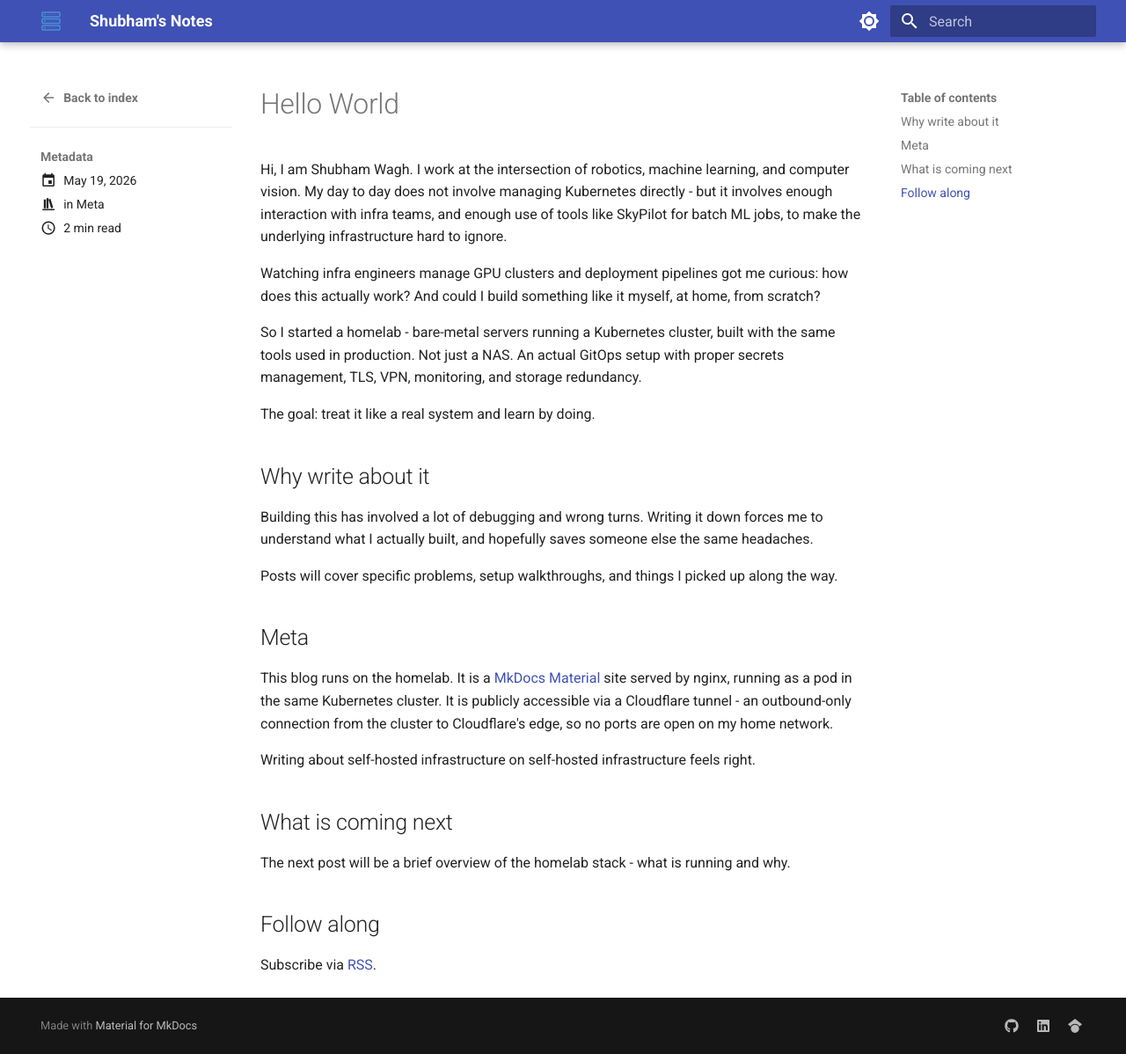
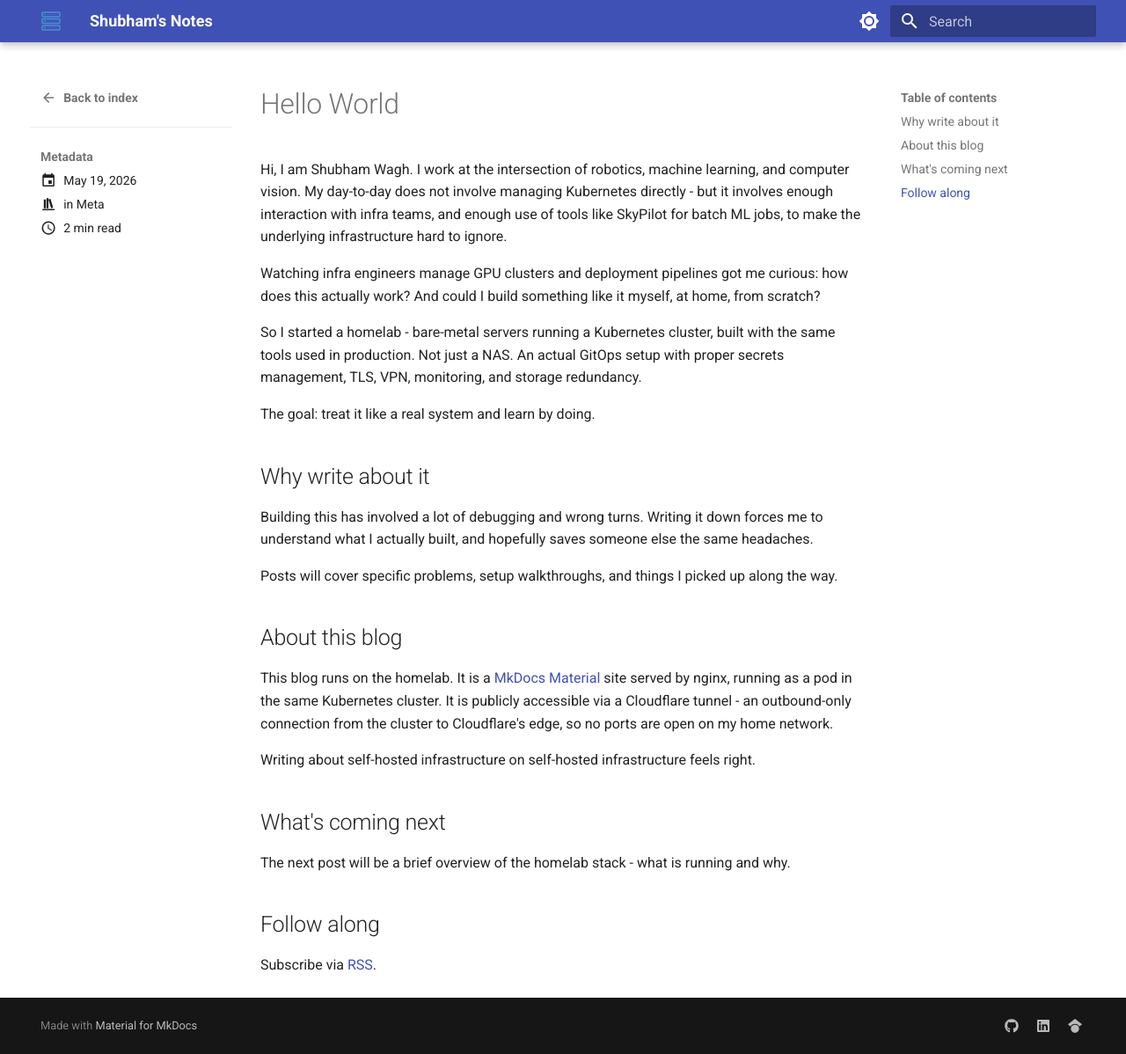
Before and after one commit to shubhamwagh/blog, an MkDocs documentation site: the page built from docs/posts/hello-world.md, in a window 1280 px wide and 1198 px high. Shown: the whole window at 88% size. Built offline with MkDocs 1.6.1 and Material for MkDocs 9.7.7, drawn with Linux system fonts in a browser that asks for light colours.

Commit message:
feat: custom SVG architecture diagram with brand icons; fix post headings and typos

```diff
--- a/docs/posts/hello-world.md
+++ b/docs/posts/hello-world.md
@@ -6,7 +6,7 @@ categories:
 
 # Hello World
 
-Hi, I am Shubham Wagh. I work at the intersection of robotics, machine learning, and computer vision. My day to day does not involve managing Kubernetes directly - but it involves enough interaction with infra teams, and enough use of tools like SkyPilot for batch ML jobs, to make the underlying infrastructure hard to ignore.
+Hi, I am Shubham Wagh. I work at the intersection of robotics, machine learning, and computer vision. My day-to-day does not involve managing Kubernetes directly - but it involves enough interaction with infra teams, and enough use of tools like SkyPilot for batch ML jobs, to make the underlying infrastructure hard to ignore.
 
 Watching infra engineers manage GPU clusters and deployment pipelines got me curious: how does this actually work? And could I build something like it myself, at home, from scratch?
 
@@ -20,13 +20,13 @@ Building this has involved a lot of debugging and wrong turns. Writing it down f
 
 Posts will cover specific problems, setup walkthroughs, and things I picked up along the way.
 
-## Meta
+## About this blog
 
 This blog runs on the homelab. It is a [MkDocs Material](https://squidfunk.github.io/mkdocs-material/) site served by nginx, running as a pod in the same Kubernetes cluster. It is publicly accessible via a Cloudflare tunnel - an outbound-only connection from the cluster to Cloudflare's edge, so no ports are open on my home network.
 
 Writing about self-hosted infrastructure on self-hosted infrastructure feels right.
 
-## What is coming next
+## What's coming next
 
 The next post will be a brief overview of the homelab stack - what is running and why.
 
```
Also changed, not shown: docs/assets/architecture.svg (added).
